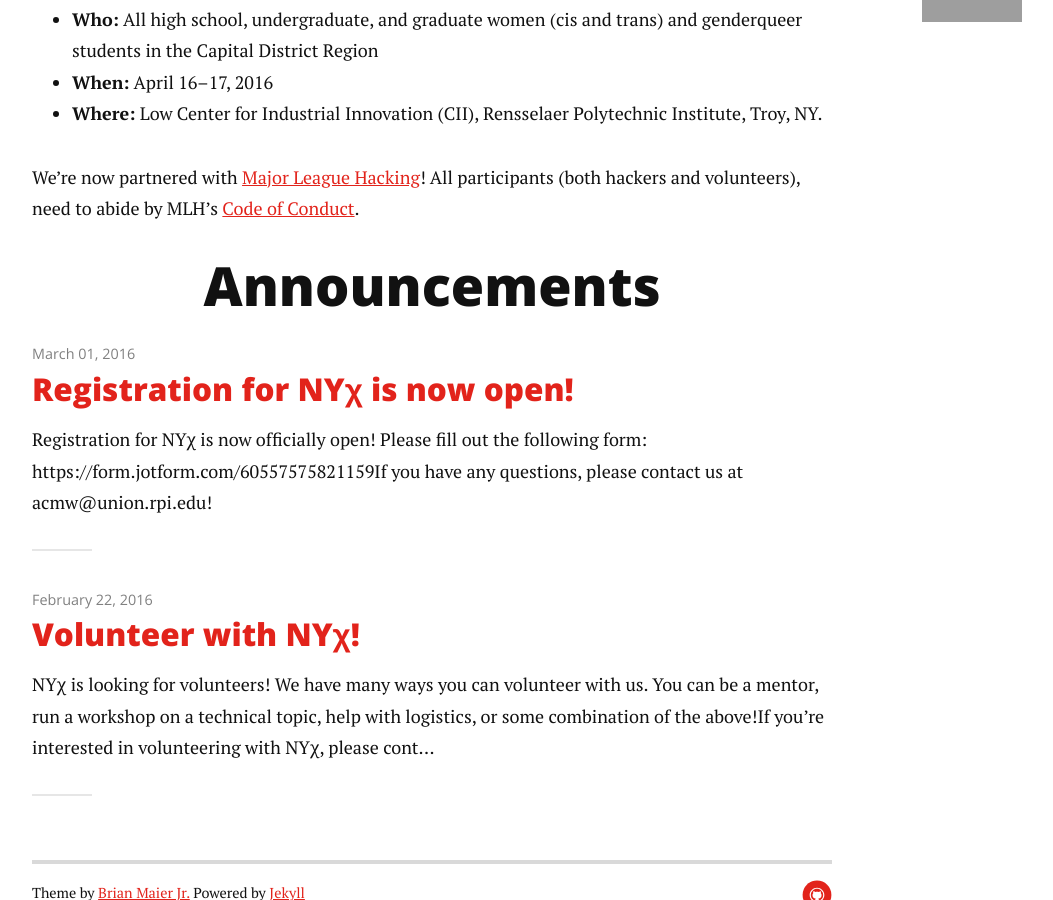
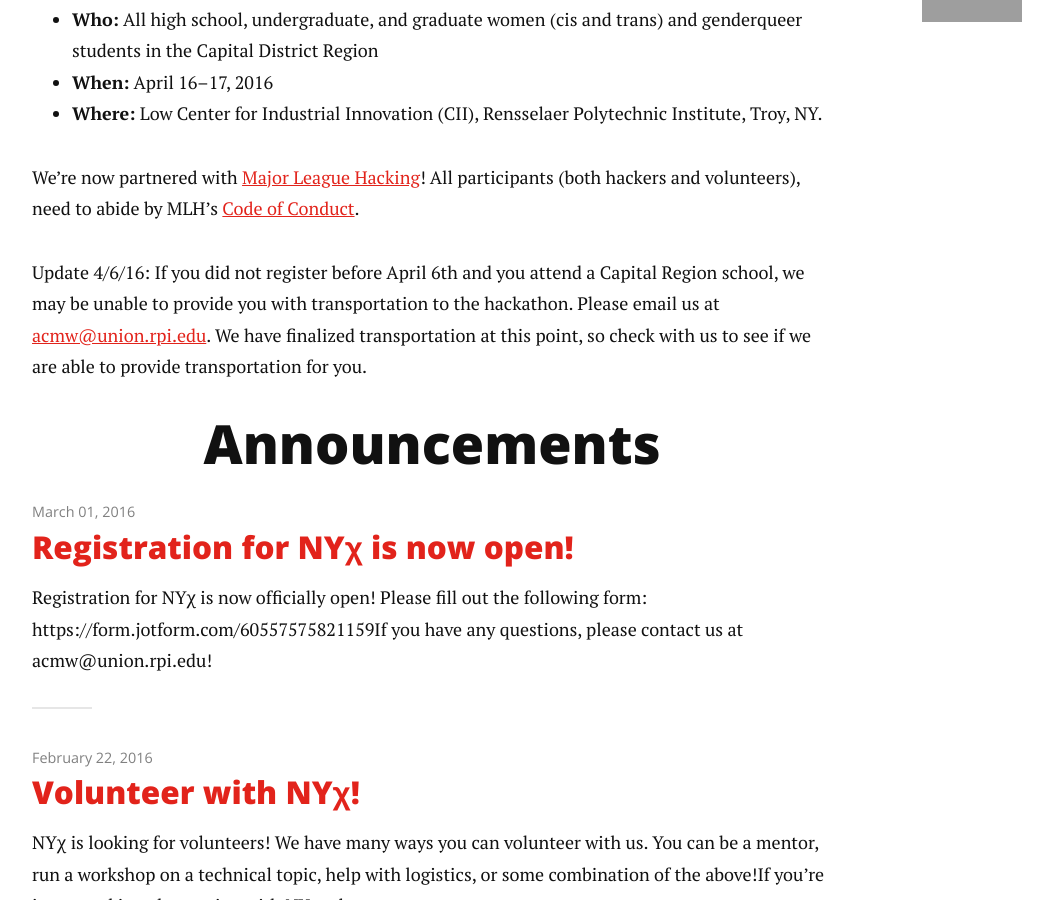
Before and after one commit to nychi/nychi.github.io, a Jekyll site: the page built from index.md, in a window 1280 px wide and 900 px high, scrolled down 679 px. Shown: the whole window, without its empty margins (208-1261 px from the left). Built offline with Jekyll 4.4.1, drawn with Linux system fonts in a browser that asks for light colours; nearby versions of some CDN libraries; grey boxes are pictures that could not be loaded.

Commit message:
updates on transportation and hackathon start time

```diff
--- a/index.md
+++ b/index.md
@@ -15,3 +15,5 @@ The goal of this hackathon is to provide a safe environment for our attendees to
 - **Where:** Low Center for Industrial Innovation (CII), Rensselaer Polytechnic Institute, Troy, NY.
 
 We're now partnered with [Major League Hacking](mlh.io)!  All participants (both hackers and volunteers), need to abide by MLH's [Code of Conduct](http://static.mlh.io/docs/mlh-code-of-conduct.pdf).
+
+Update 4/6/16: If you did not register before April 6th and you attend a Capital Region school, we may be unable to provide you with transportation to the hackathon. Please email us at <acmw@union.rpi.edu>. We have finalized transportation at this point, so check with us to see if we are able to provide transportation for you.
```
Also changed, not shown: faq.md (+2 -0 lines), registration.md (+2 -0 lines), schedule.md (+1 -1 lines).
